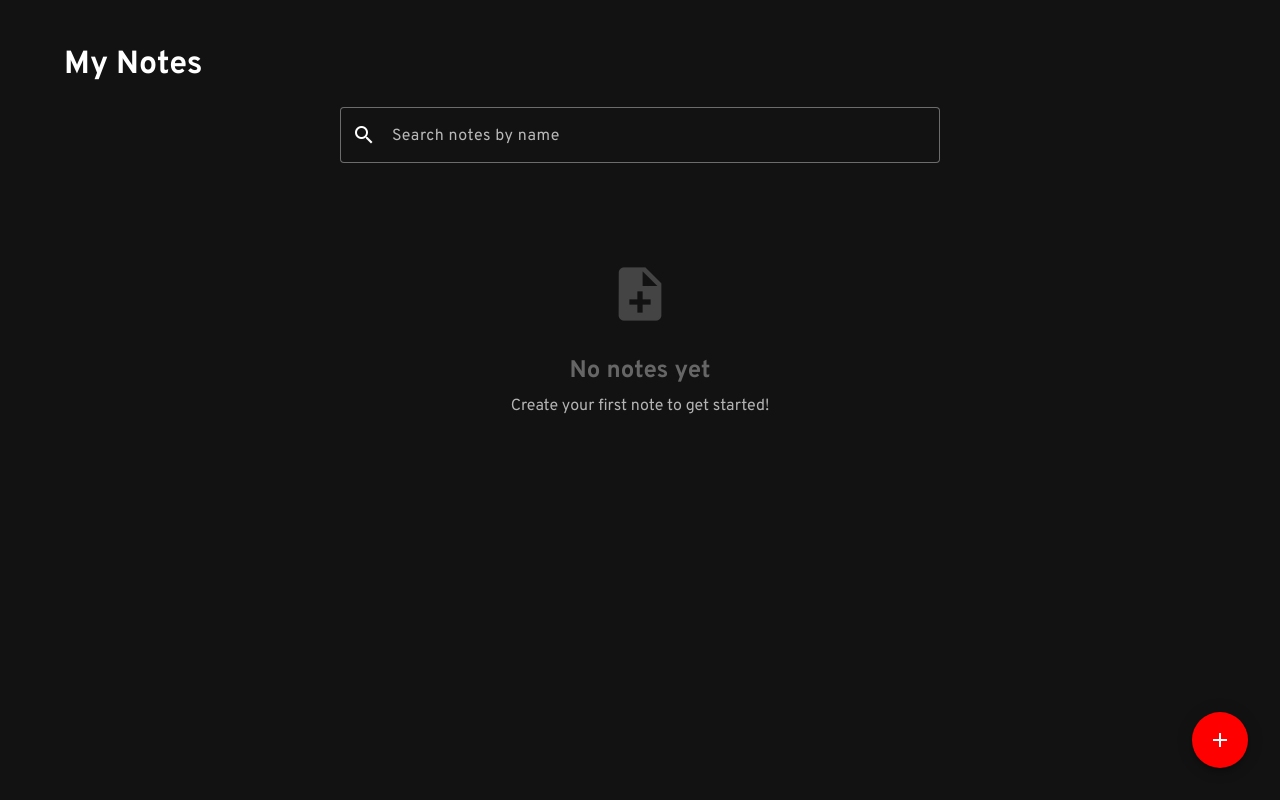
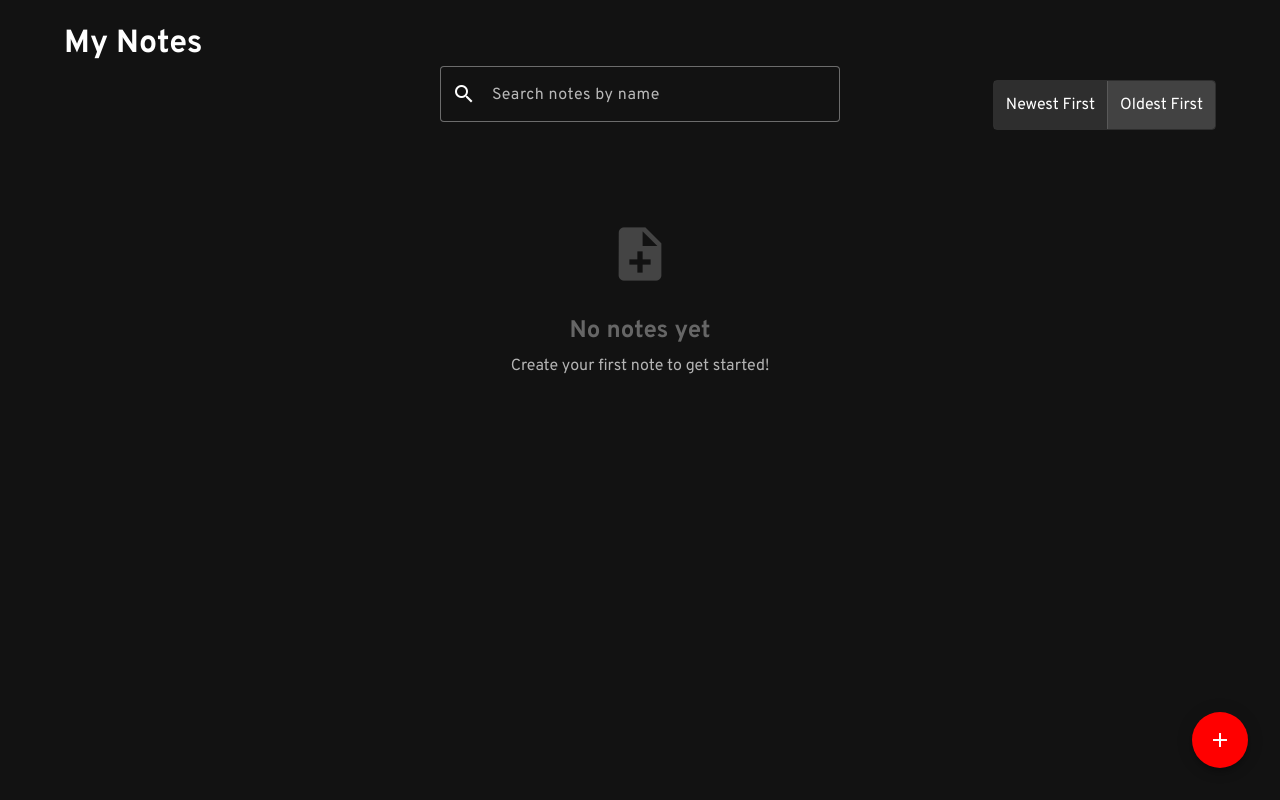
Before and after one commit to Ascero/notes-app, an Angular app: page / in a window 1280 px wide. Built offline with nearby package versions, Linux system fonts and the light colour scheme.

Commit message:
NA-011 feat(note-list): sort note list by updated date

```diff
--- a/src/app/components/note-search/note-search.scss
+++ b/src/app/components/note-search/note-search.scss
@@ -1,13 +1,10 @@
 .search-container {
-  margin-bottom: 1rem;
   display: flex;
-  justify-content: center;
+  width: 100%;
 }
 
 .search-wrapper {
   display: flex;
-  justify-content: center;
-  max-width: 600px;
   width: 100%;
 }
 
--- a/src/app/components/notes-list/notes-list.html
+++ b/src/app/components/notes-list/notes-list.html
@@ -1,7 +1,19 @@
 <div class="notes-container">
   <div class="header">
     <h1>My Notes</h1>
-    <app-note-search (searchChanged)="onSearchChanged($event)"></app-note-search>
+    <div class="list-controls">
+      <app-note-search (searchChanged)="onSearchChanged($event)"></app-note-search>
+      <div class="sort-controls">
+        <mat-button-toggle-group
+          [hideSingleSelectionIndicator]="true"
+          [value]="sortOrder()"
+          (valueChange)="onSortOrderChanged($event)"
+        >
+          <mat-button-toggle value="newest">Newest First</mat-button-toggle>
+          <mat-button-toggle value="oldest">Oldest First</mat-button-toggle>
+        </mat-button-toggle-group>
+      </div>
+    </div>
   </div>
 
   <div class="notes-grid">
--- a/src/app/components/notes-list/notes-list.scss
+++ b/src/app/components/notes-list/notes-list.scss
@@ -4,6 +4,50 @@
   max-width: 1200px;
   margin: 0 auto;
   padding: 1.5rem;
+}
+
+.header {
+  margin-bottom: 2rem;
+
+  h1 {
+    margin: 0 0 1rem 0;
+  }
+
+  .list-controls {
+    display: flex;
+    flex-direction: column;
+    gap: 1rem;
+
+    @media (min-width: 768px) {
+      flex-direction: row;
+      align-items: center;
+      gap: 2rem;
+      position: relative;
+    }
+
+    app-note-search {
+      max-width: 400px;
+      width: 100%;
+
+      @media (min-width: 768px) {
+        position: absolute;
+        left: 50%;
+        transform: translateX(-50%);
+      }
+    }
+  }
+
+  .sort-controls {
+    flex-shrink: 0;
+
+    @media (min-width: 768px) {
+      margin-left: auto;
+    }
+
+    mat-button-toggle-group {
+      font-size: 0.875rem;
+    }
+  }
 }
 
 .notes-grid {
--- a/src/app/components/notes-list/notes-list.ts
+++ b/src/app/components/notes-list/notes-list.ts
@@ -1,16 +1,25 @@
 import { DatePipe, SlicePipe } from '@angular/common';
 import { Component, inject, Signal } from '@angular/core';
 import { MatButtonModule } from '@angular/material/button';
+import { MatButtonToggleModule } from '@angular/material/button-toggle';
 import { MatCardModule } from '@angular/material/card';
 import { MatIconModule } from '@angular/material/icon';
 import { Router } from '@angular/router';
 import { Note } from '../../models/note.interface';
-import { NotesService } from '../../services/notes.service';
+import { NotesService, SortOrder } from '../../services/notes.service';
 import { NoteSearchComponent } from '../note-search/note-search';
 
 @Component({
   selector: 'app-notes-list',
-  imports: [MatCardModule, MatButtonModule, MatIconModule, DatePipe, SlicePipe, NoteSearchComponent],
+  imports: [
+    MatCardModule,
+    MatButtonModule,
+    MatButtonToggleModule,
+    MatIconModule,
+    DatePipe,
+    SlicePipe,
+    NoteSearchComponent,
+  ],
   templateUrl: './notes-list.html',
   styleUrl: './notes-list.scss',
 })
@@ -19,6 +28,7 @@ export class NotesListComponent {
   private readonly router = inject(Router);
 
   public readonly notes: Signal<Note[]> = this.notesService.filteredNotes;
+  public readonly sortOrder: Signal<SortOrder> = this.notesService.sortOrder;
 
   public navigateToNoteCreation(): void {
     this.router.navigate(['/note/new']);
@@ -38,4 +48,8 @@ export class NotesListComponent {
   public onSearchChanged(searchTerm: string): void {
     this.notesService.setSearchTerm(searchTerm);
   }
+
+  public onSortOrderChanged(sortOrder: SortOrder): void {
+    this.notesService.setSortOrder(sortOrder);
+  }
 }
--- a/src/app/services/notes.service.ts
+++ b/src/app/services/notes.service.ts
@@ -2,6 +2,8 @@ import { computed, Injectable, Signal, signal } from '@angular/core';
 import { Note } from '../models/note.interface';
 
 const NOTE_STORAGE_KEY = 'notes';
+
+export type SortOrder = 'newest' | 'oldest';
 
 @Injectable({
   providedIn: 'root',
@@ -9,20 +11,29 @@ const NOTE_STORAGE_KEY = 'notes';
 export class NotesService {
   private readonly notesSignal = signal<Note[]>(this.loadInitialNotes());
   private readonly searchTermSignal = signal<string>('');
+  private readonly sortOrderSignal = signal<SortOrder>('newest');
 
   public readonly notes: Signal<Note[]> = this.notesSignal.asReadonly();
   public readonly notesCount = computed(() => this.notes().length);
   public readonly searchTerm: Signal<string> = this.searchTermSignal.asReadonly();
+  public readonly sortOrder: Signal<SortOrder> = this.sortOrderSignal.asReadonly();
 
   public readonly filteredNotes = computed(() => {
     const notes = this.notes();
     const searchTerm = this.searchTerm().toLowerCase().trim();
+    const sortOrder = this.sortOrder();
 
-    if (!searchTerm) {
-      return notes;
+    let filteredNotes = notes;
+
+    if (searchTerm) {
+      filteredNotes = notes.filter((note) => note.title.toLowerCase().includes(searchTerm));
     }
 
-    return notes.filter((note) => note.title.toLowerCase().includes(searchTerm));
+    return filteredNotes.sort((a, b) => {
+      const aTime = a.updatedAt.getTime();
+      const bTime = b.updatedAt.getTime();
+      return sortOrder === 'newest' ? bTime - aTime : aTime - bTime;
+    });
   });
 
   public getNoteById(id: string): Note | undefined {
@@ -80,6 +91,10 @@ export class NotesService {
     this.searchTermSignal.set(searchTerm);
   }
 
+  public setSortOrder(sortOrder: SortOrder): void {
+    this.sortOrderSignal.set(sortOrder);
+  }
+
   private loadInitialNotes(): Note[] {
     try {
       const notesData = localStorage.getItem(NOTE_STORAGE_KEY);
```
Also changed, not shown: 2 other files (tests, documents, lock files or other folders).
